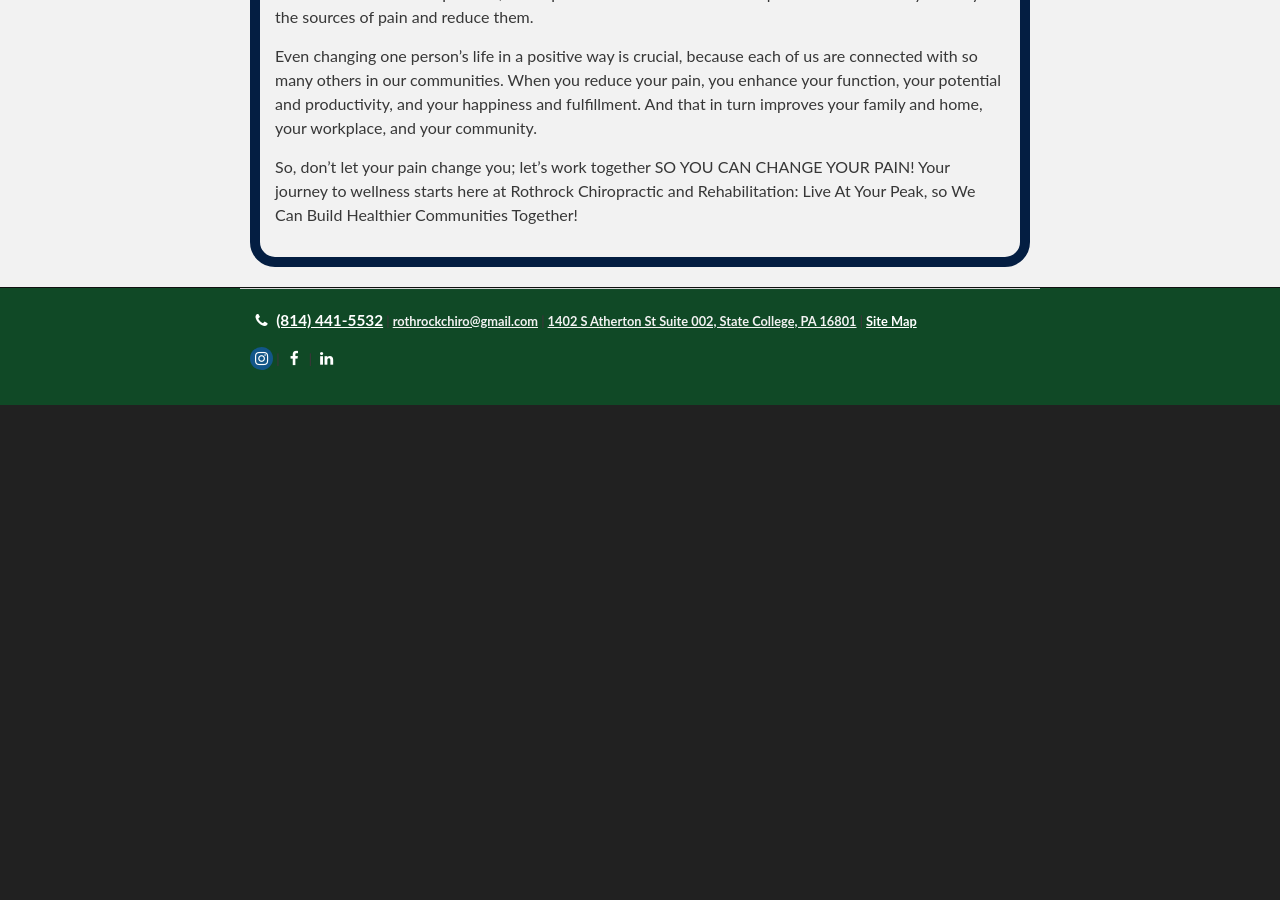
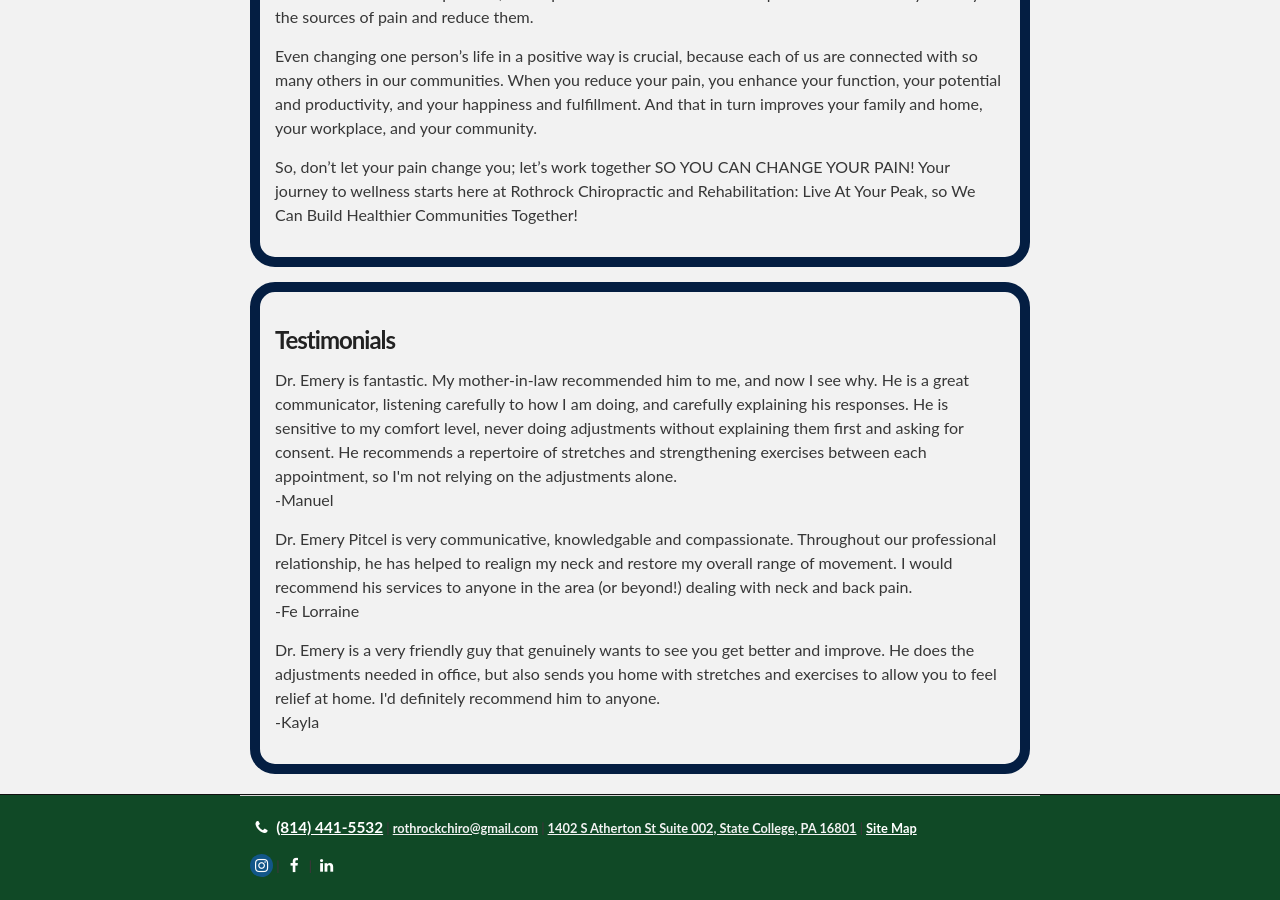
Before and after one commit to evpitcel/evpitcel.github.io, a Jekyll site: the page built from index.html, in a window 1280 px wide and 900 px high, scrolled down 1265 px. Built offline with Jekyll 4.4.1, drawn with Linux system fonts in a browser that asks for light colours; before the commit the page ends 1670 px from its top, so only the background shows below that.

Commit message:
Update index.html
testimonial box

```diff
--- a/index.html
+++ b/index.html
@@ -126,6 +126,23 @@ layout: default
 <p>So, don’t let your pain change you; let’s work together SO YOU CAN CHANGE YOUR PAIN! Your journey to wellness starts here at Rothrock Chiropractic and Rehabilitation: Live At Your Peak, so We Can Build Healthier Communities Together!<p>
 
 </div>
+
+<p>
+
+<div class="about-box">
+<p><h3>Testimonials</h3>
+<p>Dr. Emery is fantastic. My mother-in-law recommended him to me, and now I see why. He is a great communicator, listening carefully to how I am doing, and carefully explaining his responses. He is sensitive to my comfort level, never doing adjustments without explaining them first and asking for consent. He recommends a repertoire of stretches and strengthening exercises between each appointment, so I'm not relying on the adjustments alone.
+<br> -Manuel
+
+<p>Dr. Emery Pitcel is very communicative, knowledgable and compassionate. Throughout our professional relationship, he has helped to realign my neck and restore my overall range of movement. I would recommend his services to anyone in the area (or beyond!) dealing with neck and back pain.
+<br> -Fe Lorraine
+
+<p>Dr. Emery is a very friendly guy that genuinely wants to see you get better and improve. He does the adjustments needed in office, but also sends you home with stretches and exercises to allow you to feel relief at home. I'd definitely recommend him to anyone.
+<br> -Kayla
+
+</div>
+
+
 <!--
 <br>
 <div class="row">
```
